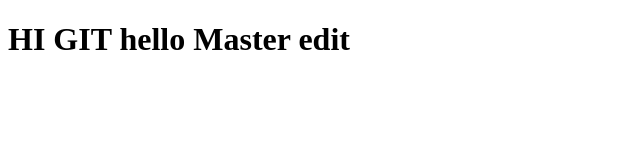
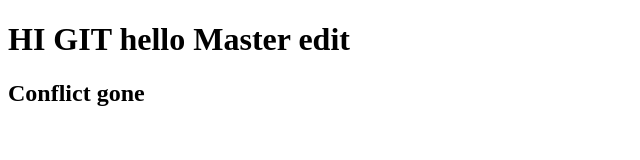
Before and after one commit to nirajcs/gitlearn, a plain HTML site: page index.html in a window 1280 px wide. Shown: the whole page, without its empty margins (0-640 px from the left). Drawn offline with Linux system fonts and the light colour scheme.

Commit message:
conflict message2

```diff
--- a/index.html
+++ b/index.html
@@ -7,5 +7,6 @@
 </head>
 <body>
     <h1>HI GIT hello Master edit</h1>
+    <h2>Conflict gone</h2>
 </body>
 </html>
```
